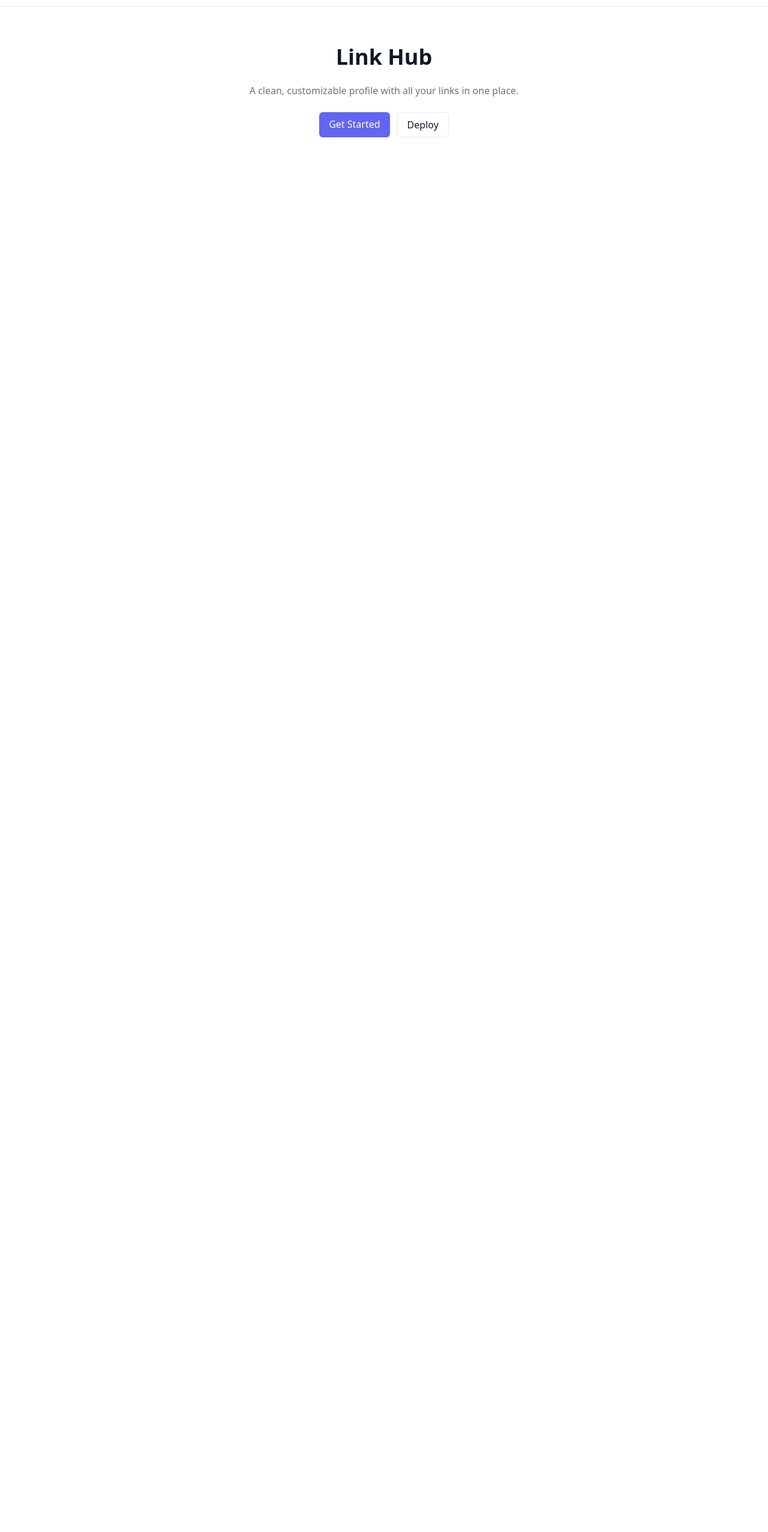
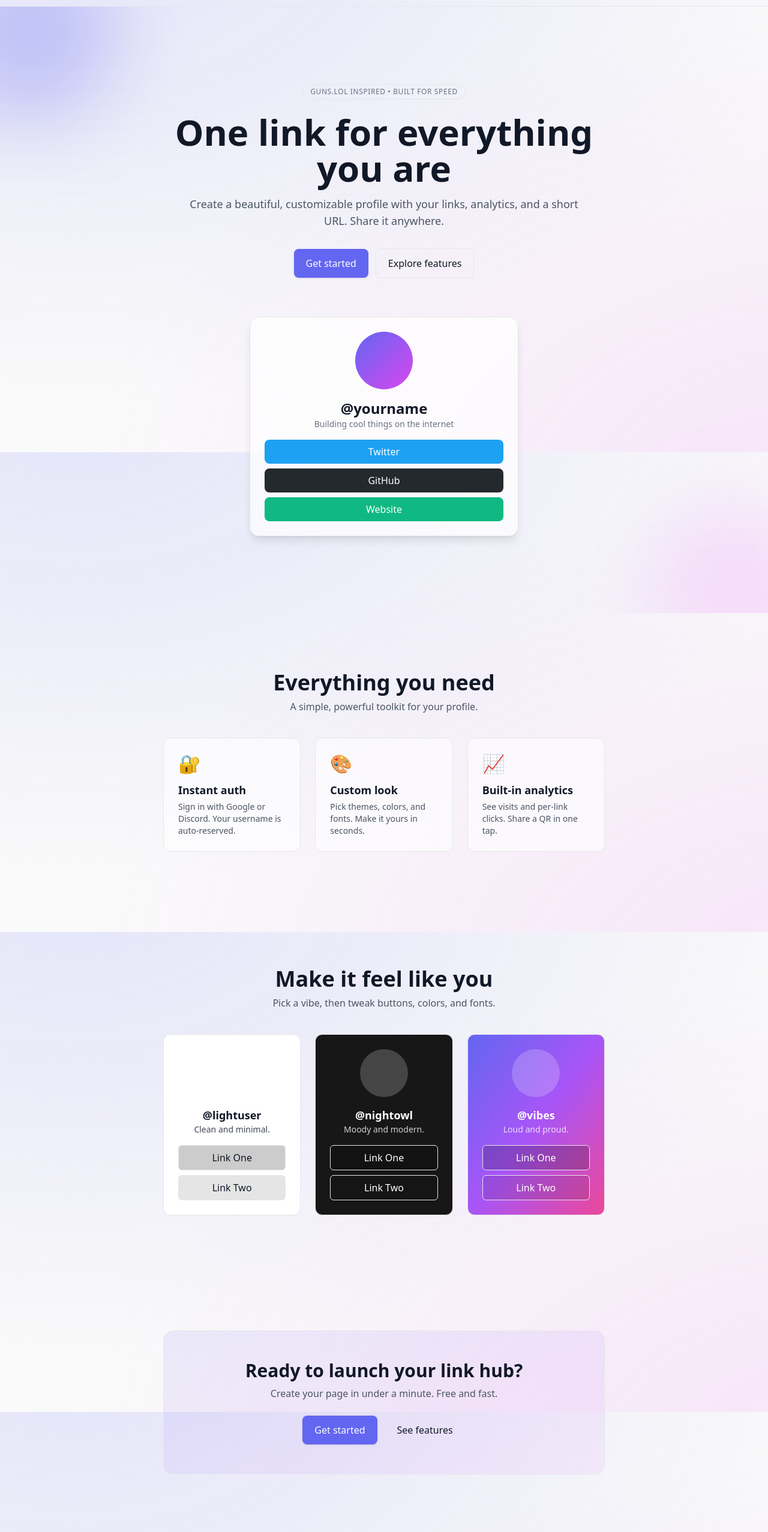
Before and after one commit to ayushedith/bruh, a Next.js app: page / in a window 1280 px wide. Shown: the part 46-2600 px from the top of the page at 60% size. Before the commit the page ends 800 px from the top, so only its background shows below. Built offline with nearby package versions, Linux system fonts and the light colour scheme; no server answers.

Commit message:
feat: implement landing page components and enhance styling with gradient backgrounds

```diff
--- a/app/globals.css
+++ b/app/globals.css
@@ -10,8 +10,18 @@ html, body, #__next {
   height: 100%;
 }
 
+/* Soft gradient background for the whole app (both light and dark) */
+.app-bg {
+  /* base colors via Tailwind utilities on body element */
+  background-image:
+    radial-gradient(80rem 50rem at 10% -10%, rgba(99, 102, 241, 0.15), transparent),
+    radial-gradient(80rem 50rem at 110% 110%, rgba(217, 70, 239, 0.12), transparent);
+  background-attachment: fixed;
+}
+
 body {
-  @apply bg-white text-gray-900 dark:bg-neutral-950 dark:text-gray-100;
+  @apply text-gray-900 dark:text-gray-100;
+  @apply bg-neutral-50 dark:bg-neutral-950;
 }
 
 .container-max {
--- a/app/layout.tsx
+++ b/app/layout.tsx
@@ -10,7 +10,7 @@ export const metadata = {
 export default function RootLayout({ children }: { children: ReactNode }) {
   return (
     <html lang="en" suppressHydrationWarning>
-      <body className="min-h-screen">
+  <body className="min-h-screen app-bg">
         {/* @ts-expect-error Server Component */}
         <Navbar />
         {children}
--- a/app/page.tsx
+++ b/app/page.tsx
@@ -1,16 +1,15 @@
-import Link from 'next/link'
+import Hero from '@/components/landing/Hero'
+import Features from '@/components/landing/Features'
+import Showcase from '@/components/landing/Showcase'
+import CTA from '@/components/landing/CTA'
 
 export default function HomePage() {
   return (
-    <main className="container-max py-16">
-      <section className="text-center space-y-6">
-        <h1 className="text-4xl font-bold">Link Hub</h1>
-        <p className="text-gray-500 dark:text-gray-400">A clean, customizable profile with all your links in one place.</p>
-        <div className="flex justify-center gap-3">
-          <Link href="/login" className="px-4 py-2 rounded-md bg-brand text-white hover:bg-brand-dark">Get Started</Link>
-          <a href="https://vercel.com" target="_blank" className="px-4 py-2 rounded-md border">Deploy</a>
-        </div>
-      </section>
+    <main>
+      <Hero />
+      <Features />
+      <Showcase />
+      <CTA />
     </main>
   )
 }
--- /dev/null
+++ b/components/landing/CTA.tsx
@@ -0,0 +1,16 @@
+import Link from 'next/link'
+
+export default function CTA() {
+  return (
+    <section className="container-max py-16 md:py-24">
+      <div className="rounded-2xl border p-8 md:p-12 text-center bg-gradient-to-br from-brand/10 to-fuchsia-400/10">
+        <h3 className="text-2xl md:text-3xl font-bold">Ready to launch your link hub?</h3>
+        <p className="mt-2 text-gray-600 dark:text-gray-400">Create your page in under a minute. Free and fast.</p>
+        <div className="mt-6 flex items-center justify-center gap-3">
+          <Link href="/login" className="px-5 py-3 rounded-lg bg-brand text-white hover:bg-brand-dark transition shadow">Get started</Link>
+          <a href="#features" className="px-5 py-3 rounded-lg border">See features</a>
+        </div>
+      </div>
+    </section>
+  )
+}
--- /dev/null
+++ b/components/landing/Features.tsx
@@ -0,0 +1,36 @@
+export default function Features() {
+  const items = [
+    {
+      title: 'Instant auth',
+      desc: 'Sign in with Google or Discord. Your username is auto-reserved.',
+      icon: '🔐'
+    },
+    {
+      title: 'Custom look',
+      desc: 'Pick themes, colors, and fonts. Make it yours in seconds.',
+      icon: '🎨'
+    },
+    {
+      title: 'Built-in analytics',
+      desc: 'See visits and per-link clicks. Share a QR in one tap.',
+      icon: '📈'
+    }
+  ]
+  return (
+    <section id="features" className="container-max py-16 md:py-24">
+      <div className="text-center mb-10">
+        <h2 className="text-3xl md:text-4xl font-bold">Everything you need</h2>
+        <p className="text-gray-600 dark:text-gray-400 mt-2">A simple, powerful toolkit for your profile.</p>
+      </div>
+      <div className="grid md:grid-cols-3 gap-6">
+        {items.map((it) => (
+          <div key={it.title} className="rounded-xl border p-6 bg-white/60 dark:bg-white/5 backdrop-blur">
+            <div className="text-3xl">{it.icon}</div>
+            <h3 className="mt-3 text-lg font-semibold">{it.title}</h3>
+            <p className="mt-1 text-sm text-gray-600 dark:text-gray-400">{it.desc}</p>
+          </div>
+        ))}
+      </div>
+    </section>
+  )
+}
--- /dev/null
+++ b/components/landing/Hero.tsx
@@ -0,0 +1,53 @@
+import Link from 'next/link'
+
+export default function Hero() {
+  return (
+    <section className="relative overflow-hidden">
+      <div aria-hidden className="absolute inset-0 -z-10">
+        <div className="absolute -top-24 -left-24 h-72 w-72 rounded-full bg-brand/30 blur-3xl" />
+        <div className="absolute -bottom-24 -right-24 h-72 w-72 rounded-full bg-fuchsia-400/20 blur-3xl" />
+      </div>
+      <div className="container-max py-24 md:py-32 text-center">
+        <p className="inline-block rounded-full border px-3 py-1 text-xs uppercase tracking-wider text-gray-500 dark:text-gray-400">Guns.lol inspired • Built for speed</p>
+        <h1 className="mt-6 text-5xl md:text-6xl font-extrabold leading-tight">
+          One link for everything you are
+        </h1>
+        <p className="mt-4 text-lg text-gray-600 dark:text-gray-400 max-w-2xl mx-auto">
+          Create a beautiful, customizable profile with your links, analytics, and a short URL. Share it anywhere.
+        </p>
+        <div className="mt-8 flex items-center justify-center gap-3">
+          <Link href="/login" className="px-5 py-3 rounded-lg bg-brand text-white hover:bg-brand-dark transition shadow">Get started</Link>
+          <a href="#features" className="px-5 py-3 rounded-lg border hover:bg-gray-50 dark:hover:bg-neutral-900 transition">Explore features</a>
+        </div>
+
+        <div className="mt-12 md:mt-16">
+          <PreviewCard />
+        </div>
+      </div>
+    </section>
+  )
+}
+
+function PreviewCard() {
+  const links = [
+    { id: '1', title: 'Twitter', color: '#1DA1F2' },
+    { id: '2', title: 'GitHub', color: '#24292e' },
+    { id: '3', title: 'Website', color: '#10b981' },
+  ]
+  return (
+    <div className="mx-auto w-full max-w-md rounded-2xl border bg-white/70 dark:bg-white/5 backdrop-blur shadow-lg">
+      <div className="p-6 text-center space-y-4">
+        <div className="w-24 h-24 rounded-full mx-auto bg-gradient-to-br from-brand to-fuchsia-500" />
+        <div>
+          <h3 className="text-2xl font-bold">@yourname</h3>
+          <p className="text-sm text-gray-500">Building cool things on the internet</p>
+        </div>
+        <div className="grid gap-2">
+          {links.map(l => (
+            <button key={l.id} className="px-4 py-2 rounded-lg text-white" style={{ background: l.color }}>{l.title}</button>
+          ))}
+        </div>
+      </div>
+    </div>
+  )
+}
--- /dev/null
+++ b/components/landing/Showcase.tsx
@@ -0,0 +1,38 @@
+function Card({ theme, name, bio }: { theme: 'light' | 'dark' | 'gradient', name: string, bio: string }) {
+  const themeCls = theme === 'dark'
+    ? 'bg-neutral-900 text-white'
+    : theme === 'gradient'
+      ? 'bg-gradient-to-br from-indigo-500 via-purple-500 to-pink-500 text-white'
+      : 'bg-white'
+  return (
+    <div className={`rounded-xl border overflow-hidden ${themeCls}`}>
+      <div className="p-6 text-center space-y-4">
+        <div className="w-20 h-20 rounded-full mx-auto bg-white/20" />
+        <div>
+          <h4 className="text-lg font-semibold">{name}</h4>
+          <p className="text-sm opacity-80">{bio}</p>
+        </div>
+        <div className="grid gap-2">
+          <div className="px-4 py-2 rounded-md border text-center bg-black/20">Link One</div>
+          <div className="px-4 py-2 rounded-md border text-center bg-black/10">Link Two</div>
+        </div>
+      </div>
+    </div>
+  )
+}
+
+export default function Showcase() {
+  return (
+    <section className="container-max py-16 md:py-24">
+      <div className="text-center mb-10">
+        <h2 className="text-3xl md:text-4xl font-bold">Make it feel like you</h2>
+        <p className="text-gray-600 dark:text-gray-400 mt-2">Pick a vibe, then tweak buttons, colors, and fonts.</p>
+      </div>
+      <div className="grid md:grid-cols-3 gap-6">
+        <Card theme="light" name="@lightuser" bio="Clean and minimal." />
+        <Card theme="dark" name="@nightowl" bio="Moody and modern." />
+        <Card theme="gradient" name="@vibes" bio="Loud and proud." />
+      </div>
+    </section>
+  )
+}
--- a/tailwind.config.ts
+++ b/tailwind.config.ts
@@ -13,6 +13,10 @@ const config: Config = {
           DEFAULT: '#6366F1',
           dark: '#4338CA'
         }
+      },
+      backgroundImage: {
+        'hero-radial': 'radial-gradient(64rem 32rem at 50% -20%, rgba(99,102,241,0.25), transparent)',
+        'hero-radial-2': 'radial-gradient(64rem 32rem at 120% 120%, rgba(217,70,239,0.18), transparent)'
       }
     }
   },
```
